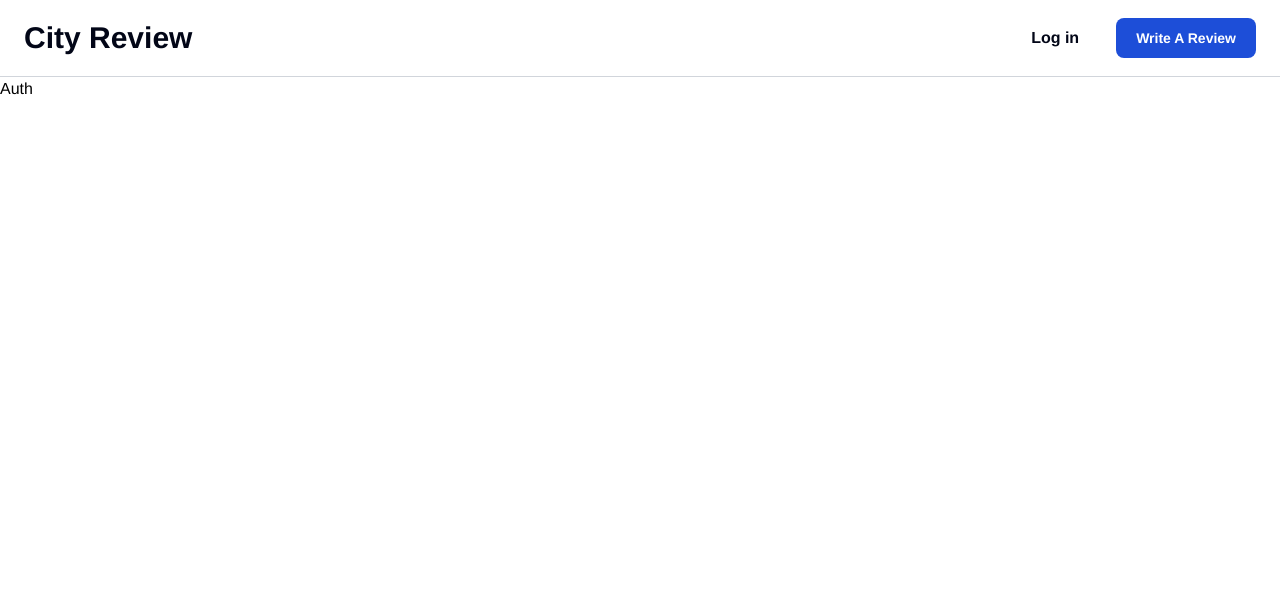
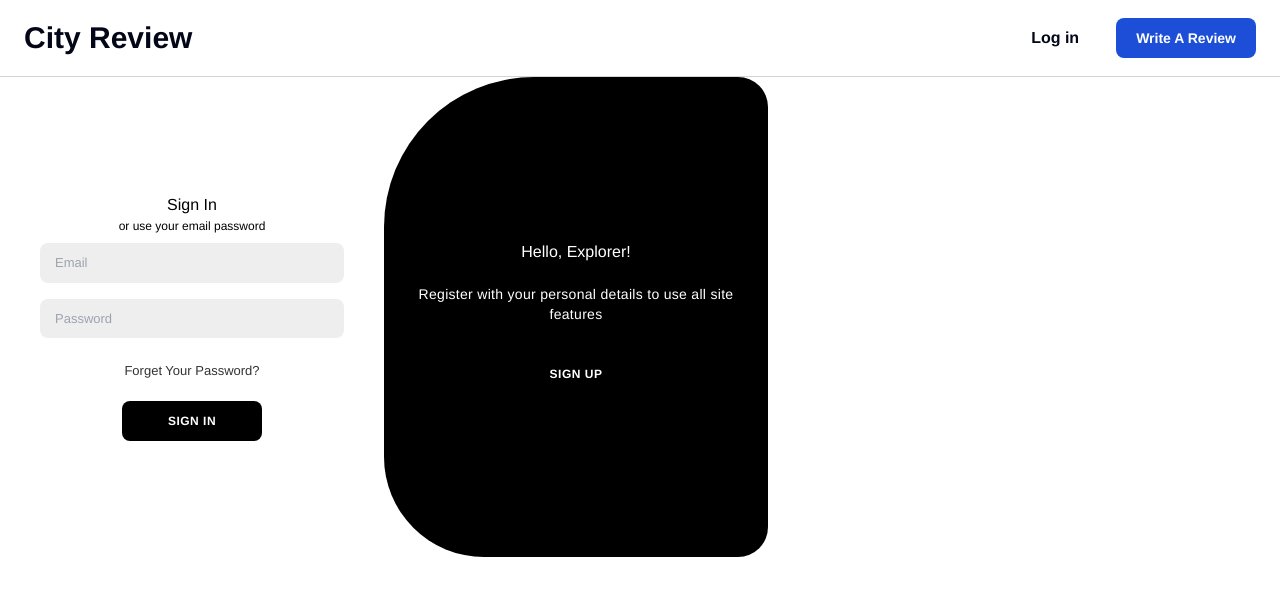
Before and after one commit to raymondii/City-Reviewer, a React (Vite) app in the folder client/: page /auth in a window 1280 px wide. Shown: the top 596 px of the page. Built offline with nearby package versions, Linux system fonts and the light colour scheme; no server answers.

Commit message:
finish forms

```diff
--- a/client/src/components/header.css
+++ b/client/src/components/header.css
@@ -1,3 +1,4 @@
+
 header nav a {
     color: #eee;
   }
--- a/client/src/index.css
+++ b/client/src/index.css
@@ -1,32 +1,219 @@
+/* Import Tailwind CSS */
 @import "tailwindcss/base";
 @import "tailwindcss/components";
 @import "tailwindcss/utilities";
 
-
+/* Custom styles */
 :root {
-  font-family: Helvetica, Arial, sans-serif;
+  font-family: 'Montserrat', Helvetica, Arial, sans-serif;
   line-height: 1.5;
   font-weight: 400;
-
   color-scheme: light;
-
-
   --primary-color: #2353b9;
-
   background-color: rgb(255, 255, 255);
-
   font-synthesis: none;
   text-rendering: optimizeLegibility;
   -webkit-font-smoothing: antialiased;
   -moz-osx-font-smoothing: grayscale;
 }
 
-
 a {
   text-decoration: none;
 }
 
-/* a {
+.container {
+  background-color: #fff;
+  border-radius: 30px;
+  position: relative;
+  overflow: hidden;
+  width: 768px;
+  max-width: 100%;
+  min-height: 480px;
+}
+
+.container p {
+  font-size: 14px;
+  line-height: 20px;
+  letter-spacing: 0.3px;
+  margin: 20px 0;
+}
+
+.container span {
+  font-size: 12px;
+}
+
+.container a {
+  color: #333;
+  font-size: 13px;
+  text-decoration: none;
+  margin: 15px 0 10px;
+}
+
+.container button {
+  background-color: black;
+  color: #fff;
+  font-size: 12px;
+  padding: 10px 45px;
+  border: 1px solid transparent;
+  border-radius: 8px;
+  font-weight: 600;
+  letter-spacing: 0.5px;
+  text-transform: uppercase;
+  margin-top: 10px;
+  cursor: pointer;
+}
+
+.container button.hidden {
+  background-color: transparent;
+  border-color: #fff;
+}
+
+.container form {
+  background-color: #fff;
+  display: flex;
+  align-items: center;
+  justify-content: center;
+  flex-direction: column;
+  padding: 0 40px;
+  height: 100%;
+}
+
+.container input {
+  background-color: #eee;
+  border: none;
+  margin: 8px 0;
+  padding: 10px 15px;
+  font-size: 13px;
+  border-radius: 8px;
+  width: 100%;
+  outline: none;
+}
+
+.form-container {
+  position: absolute;
+  top: 0;
+  height: 100%;
+  transition: all 0.6s ease-in-out;
+}
+
+.sign-in {
+  left: 0;
+  width: 50%;
+  z-index: 2;
+}
+
+.container.active .sign-in {
+  transform: translateX(100%);
+}
+
+.sign-up {
+  left: 0;
+  width: 50%;
+  opacity: 0;
+  z-index: 1;
+}
+
+.container.active .sign-up {
+  transform: translateX(100%);
+  opacity: 1;
+  z-index: 5;
+  animation: move 0.6s;
+}
+
+@keyframes move {
+  0%, 49.99% {
+    opacity: 0;
+    z-index: 1;
+  }
+  50%, 100% {
+    opacity: 1;
+    z-index: 5;
+  }
+}
+
+.social-icons {
+  margin: 20px 0;
+}
+
+.social-icons a {
+  border: 1px solid #ccc;
+  border-radius: 20%;
+  display: inline-flex;
+  justify-content: center;
+  align-items: center;
+  margin: 0 3px;
+  width: 40px;
+  height: 40px;
+}
+
+.toggle-container {
+  position: absolute;
+  top: 0;
+  left: 50%;
+  width: 50%;
+  height: 100%;
+  overflow: hidden;
+  transition: all 0.6s ease-in-out;
+  border-radius: 150px 0 0 100px;
+  z-index: 1000;
+}
+
+.container.active .toggle-container {
+  transform: translateX(-100%);
+  border-radius: 0 150px 100px 0;
+}
+
+.toggle {
+  background-color: black;
+  height: 100%;
+  background: linear-gradient(to right, black);
+  color: #fff;
+  position: relative;
+  left: -100%;
+  height: 100%;
+  width: 200%;
+  transform: translateX(0);
+  transition: all 0.6s ease-in-out;
+}
+
+.container.active .toggle {
+  transform: translateX(50%);
+}
+
+.toggle-panel {
+  position: absolute;
+  width: 50%;
+  height: 100%;
+  display: flex;
+  align-items: center;
+  justify-content: center;
+  flex-direction: column;
+  padding: 0 30px;
+  text-align: center;
+  top: 0;
+  transform: translateX(0);
+  transition: all 0.6s ease-in-out;
+}
+
+.toggle-left {
+  transform: translateX(-200%);
+}
+
+.container.active .toggle-left {
+  transform: translateX(0);
+}
+
+.toggle-right {
+  right: 0;
+  transform: translateX(0);
+}
+
+.container.active .toggle-right {
+  transform: translateX(200%);
+}
+
+
+ /* a {
   font-weight: 500;
   color: #646cff;
   text-decoration: inherit;
@@ -78,4 +265,4 @@
   button {
     background-color: #f9f9f9;
   }
-} */
+}  */
--- a/client/src/pages/AuthForm.jsx
+++ b/client/src/pages/AuthForm.jsx
@@ -1,6 +1,66 @@
+import React, { useState } from "react";
+
+function FormComponent({ active, onRegisterClick, onLoginClick }) {
+  return (
+    <div className={`container ${active ? 'active' : ''}`}>
+      <div className="form-container sign-up">
+        <form>
+          <h1>Create Account</h1>
+          <span>or use your email for registration</span>
+          <input type="text" placeholder="Name" />
+          <input type="email" placeholder="Email" />
+          <input type="password" placeholder="Password" />
+          <button onClick={onRegisterClick}>Sign Up</button>
+        </form>
+      </div>
+      <div className="form-container sign-in">
+        <form>
+          <h1>Sign In</h1>
+          <span>or use your email password</span>
+          <input type="email" placeholder="Email" />
+          <input type="password" placeholder="Password" />
+          <a href="#">Forget Your Password?</a>
+          <button onClick={onLoginClick}>Sign In</button>
+        </form>
+      </div>
+      <div className="toggle-container">
+        <div className="toggle">
+          <div className="toggle-panel toggle-left">
+            <h1>Welcome Back!</h1>
+            <p>Enter your personal details to use all site features</p>
+            <button className="sign-in-btn" onClick={onLoginClick}>Sign In</button>
+          </div>
+          <div className="toggle-panel toggle-right">
+            <h1>Hello, Explorer!</h1>
+            <p>Register with your personal details to use all site features</p>
+            <button className="sign-up-btn" onClick={onRegisterClick}>Sign Up</button>
+          </div>
+        </div>
+      </div>
+    </div>
+  );
+}
+
 function AuthForm() {
-    return(
-        <h1>Auth</h1>
-    )
+    const [isActive, setIsActive] = useState(false);
+
+    const handleRegisterClick = () => {
+        setIsActive(true);
+    };
+
+    const handleLoginClick = () => {
+        setIsActive(false);
+    };
+
+    return (
+        <div className="app">
+            <FormComponent
+                active={isActive}
+                onRegisterClick={handleRegisterClick}
+                onLoginClick={handleLoginClick}
+            />
+        </div>
+    );
 }
-export default AuthForm
+
+export default AuthForm;
```
Also changed, not shown: 1 other file (tests, documents, lock files or other folders).
